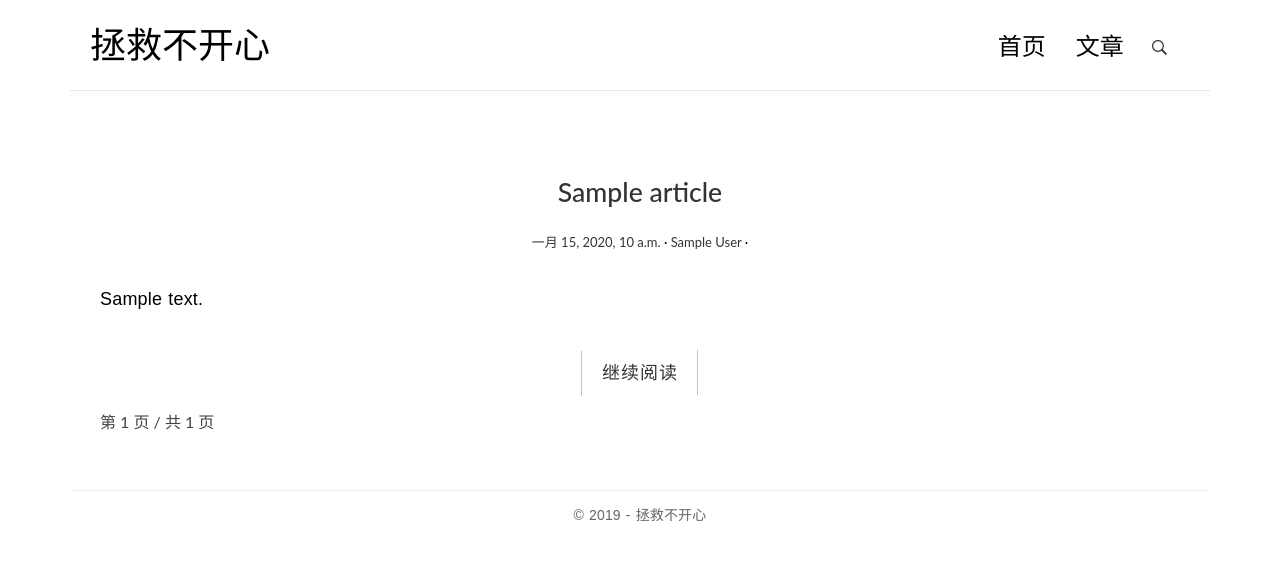
After one commit to ZhangzhiS/my_site, a Django app: page /article/list in a window 1280 px wide. The commit adds this page. Shown: the top 561 px of the page. Run offline with Django 3.2, Linux system fonts and the light colour scheme; tables that the repository leaves empty hold one stand-in row (values such as "Sample post"); some libraries are stand-ins or nearby versions.

Commit message:
增加文章列表页

```diff
--- a/blog/api.py
+++ b/blog/api.py
@@ -7,13 +7,16 @@
 from django.http import JsonResponse
 from blog.models import Articles, Tags
 from django.forms.models import model_to_dict
+from django.core.paginator import Paginator
 
 
 def get_newest(request):
     """
     异步加载最新文章
     """
-    articles = Articles.objects.order_by("-date")[:3]
+    articles = Articles.objects.order_by("date")
+    paginator = Paginator(articles, 3)
+    articles = paginator.get_page(1)
     newest_articles = []
     for article in articles:
         temp = model_to_dict(article)
--- a/blog/views.py
+++ b/blog/views.py
@@ -3,11 +3,11 @@ from django.shortcuts import render
 from django.core.paginator import Paginator
 from markdown.extensions.toc import TocExtension
 
-from blog.models import Articles
+from blog.models import Articles, ArticleTag
 from tools.pages import get_page_index
 
 # Create your views here.
-content_number = 10
+content_number = 2
 
 
 '''
@@ -39,7 +39,7 @@ def index(request):
     :return:
     """
     page = request.GET.get("page", 1)
-    articles = Articles.objects.all()
+    articles = Articles.objects.order_by("-date")
     paginator = Paginator(articles, content_number)
     articles = paginator.get_page(page)
     context = {
@@ -68,3 +68,18 @@ def get_article(request):
         "toc": md.toc
     }
     return render(request, "article.html", context=content)
+
+
+def get_tags_article(request):
+    tag = request.GET.get("tag", None)
+    page = request.GET.get("page", 1)
+    if tag:
+        articles = Articles.objects.filter(articletag__tag__tag_name=tag).order_by("-date")
+    else:
+        articles = Articles.objects.order_by("-date")
+    paginator = Paginator(articles, content_number)
+    articles = paginator.get_page(page)
+    context = {
+        "articles": articles
+    }
+    return render(request, "tags_article.html", context=context)
--- a/my_site/settings.py
+++ b/my_site/settings.py
@@ -107,7 +107,7 @@ AUTH_PASSWORD_VALIDATORS = [
 # Internationalization
 # https://docs.djangoproject.com/en/2.2/topics/i18n/
 
-LANGUAGE_CODE = 'en-us'
+LANGUAGE_CODE = 'zh-hans'
 
 TIME_ZONE = 'UTC'
 
--- a/my_site/urls.py
+++ b/my_site/urls.py
@@ -22,6 +22,7 @@ urlpatterns = [
     path('admin/', admin.site.urls),
     path('index/', views.index, name="index"),
     path('article/', views.get_article, name="article"),
+    path('article/list', views.get_tags_article, name="article-list"),
     path('api/get/newest/', api.get_newest, name="get-newest"),
     path('api/get/tags/', api.get_tags, name="get-tags"),
 ]
--- a/templates/__base__.html
+++ b/templates/__base__.html
@@ -40,7 +40,7 @@
                     <div class="collapse navbar-collapse" id="bs-example-navbar-collapse-1">
                         <ul class="nav navbar-nav navbar-right">
                             <li class="cl-effect-11"><a href="{% url 'index' %}" data-hover="首页">首页</a></li>
-{#                            <li class="cl-effect-11"><a href="full-width.html" data-hover="博客">博客</a></li>#}
+                            <li class="cl-effect-11"><a href="{% url 'article-list' %}" data-hover="文章">文章</a></li>
 {#                            <li class="cl-effect-11"><a href="about.html" data-hover="关于">关于</a></li>#}
 {#                            <li class="cl-effect-11"><a href="contact.html" data-hover="联系">联系</a></li>#}
                         </ul>
@@ -82,7 +82,7 @@
     <nav>
         <ul>
             <li><a href="index.html">首页</a></li>
-{#            <li><a href="full-width.html">博客</a></li>#}
+            <li><a href="full-width.html">文章</a></li>
 {#            <li><a href="about.html">关于</a></li>#}
 {#            <li><a href="contact.html">联系</a></li>#}
         </ul>
--- a/templates/__classify__.html
+++ b/templates/__classify__.html
@@ -5,7 +5,7 @@
     <h3 class="widget-title">分类</h3>
     <ul>
         <li>
-            <a href="#">python<span class="post-count"></span></a>
+            <a href="{% url 'article-list' %}?tag=">python<span class="post-count"></span></a>
         </li>
     </ul>
 </div>
--- a/templates/__tags__.html
+++ b/templates/__tags__.html
@@ -2,7 +2,7 @@
     <script>
         $.getJSON("{% url 'get-tags' %}", function (res) {
             for (var i = res.length - 1 ; i >= 0; i --){
-                $("#tag_list").append("<li><a href='#'>" + res[i] + "</a></li>")
+                $("#tag_list").append("<li><a href='{% url 'article-list' %}?tag="+res[i]+"\'>" + res[i] + "</a></li>")
             }
         })
     </script>
--- /dev/null
+++ b/templates/tags_article.html
@@ -0,0 +1,57 @@
+{% extends "__base__.html" %}
+{% block script %}
+    <style>
+        .line-clamp-3 {
+            overflow: hidden;
+            text-overflow: ellipsis;
+            display: -webkit-box;
+            -webkit-line-clamp: 3;
+            -webkit-box-orient: vertical;
+        }
+    </style>
+{% endblock %}
+{% block content %}
+    <div class="content-body">
+        <div class="container">
+            <div class="row">
+                <main class="col-md-12">
+                    {% for article in articles %}
+                        <article class="post">
+                            <header class="entry-header">
+                                <h1 class="entry-title">
+                                    <a href="{% url 'article' %}?article_id={{ article.id }} ">{{ article.title }}</a>
+                                </h1>
+                                <div class="entry-meta">
+                                    {#                            <span class="post-category"><a href="#">{{ article.get_tags }}</a></span>#}
+                                    <span class="post-date"><a href="#"><time
+                                            class="entry-date">{{ article.date }}</time></a></span>
+                                    <span class="post-author"><a href="#">{{ article.author }}</a></span>
+                                    {#                            <span class="comments-link"><a href="#">4 评论</a></span>#}
+                                    {#                            <span class="views-count"><a href="#">588 阅读</a></span>#}
+                                </div>
+                            </header>
+                            <div class="entry-content clearfix">
+                                <p class="line-clamp-3">{{ article.contents|safe }}</p>
+                                <div class="read-more cl-effect-14">
+                                    <a href="{% url 'article' %}?article_id={{ article.id }} " class="more-link">继续阅读 <span
+                                            class="meta-nav"></span></a>
+                                </div>
+                            </div>
+                        </article>
+                    {% endfor %}
+
+                    <div class="pagination-simple">
+                        {% if articles.has_previous %}
+                            <a href="{% url 'article-list' %}?page={{ articles.previous_page_number }}">上一页</a>
+                        {% endif %}
+                        <span class="current">第 {{ articles.number }} 页 / 共 {{ articles.paginator.num_pages }} 页</span>
+                        {% if articles.has_next %}
+                            <a href="{% url 'article-list' %}?page={{ articles.next_page_number }}">下一页</a>
+                        {% endif %}
+                    </div>
+
+                </main>
+            </div>
+        </div>
+    </div>
+{% endblock %}
```
